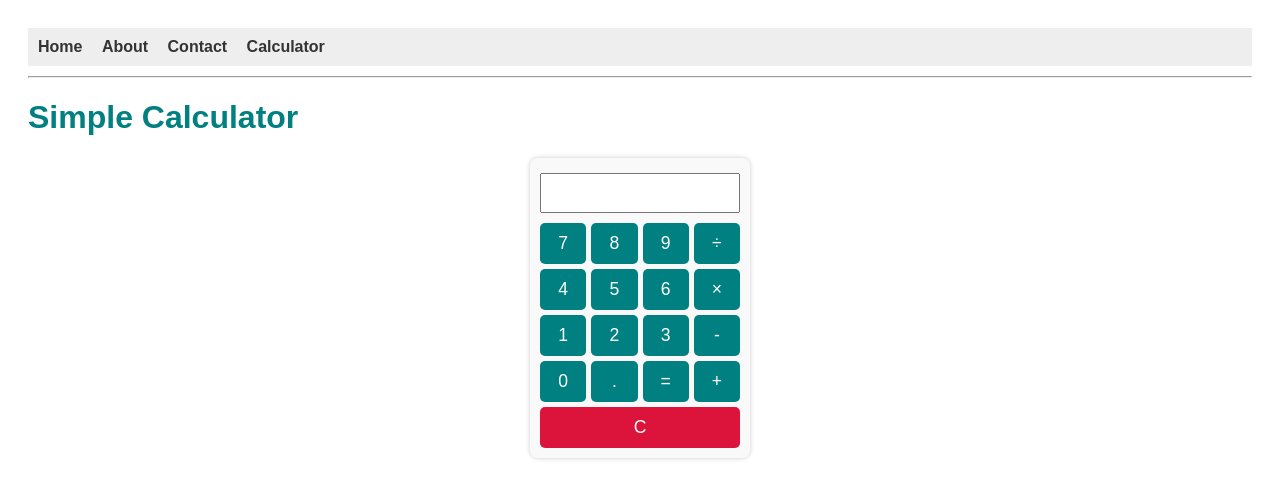
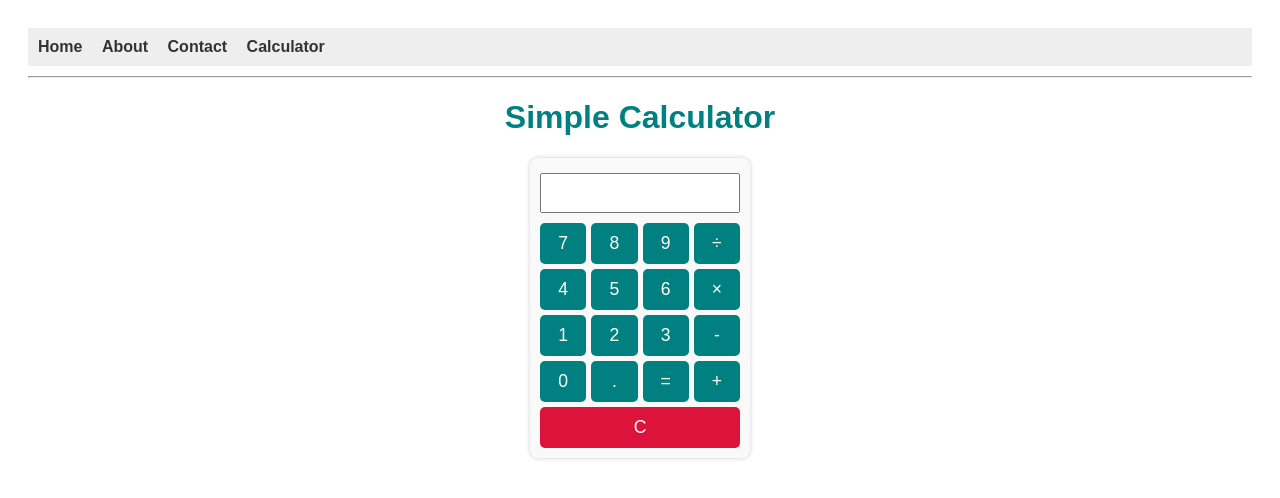
Before and after one commit to 1Michael0Swan2/portfolio, a plain HTML site: page calculator.html in a window 1280 px wide. Drawn offline with Linux system fonts and the light colour scheme.

Commit message:
Fade in animation

```diff
--- a/calculator.html
+++ b/calculator.html
@@ -5,6 +5,11 @@
     <meta name="viewport" content="width=device-width, initial-scale=1.0">
     <title>Calculator</title>
     <link rel="stylesheet" href="style.css">
+    <style>
+        h1 {
+            text-align: center;
+        }
+    </style>
 </head>
 <body>
     <nav>
@@ -15,6 +20,7 @@
     </nav>
     <hr/>
 
+    <div class="subbody">
         <h1>Simple Calculator</h1>
 
         <div class="calculator">
@@ -44,6 +50,7 @@
                 <button onclick="clearDisplay()" class="clear">C</button>
             </div>
         </div>
+    </div>
 
     <script src="script.js"></script>
 </body>
--- a/style.css
+++ b/style.css
@@ -12,6 +12,17 @@ body {
 /*body.loaded {
     opacity: 1;
 }*/
+
+.subbody {
+    opacity: 0;
+    animation: fadeIn 0.5s ease-in forwards;
+}
+
+@keyframes fadeIn {
+    to {
+        opacity: 1;
+    }
+}
 
 h1 {
     color: teal
```
Also changed, not shown: about.html (+4 -2 lines), contact.html (+2 -0 lines), index.html (+5 -3 lines). Lines whose indentation alone changed are shown as unchanged.
